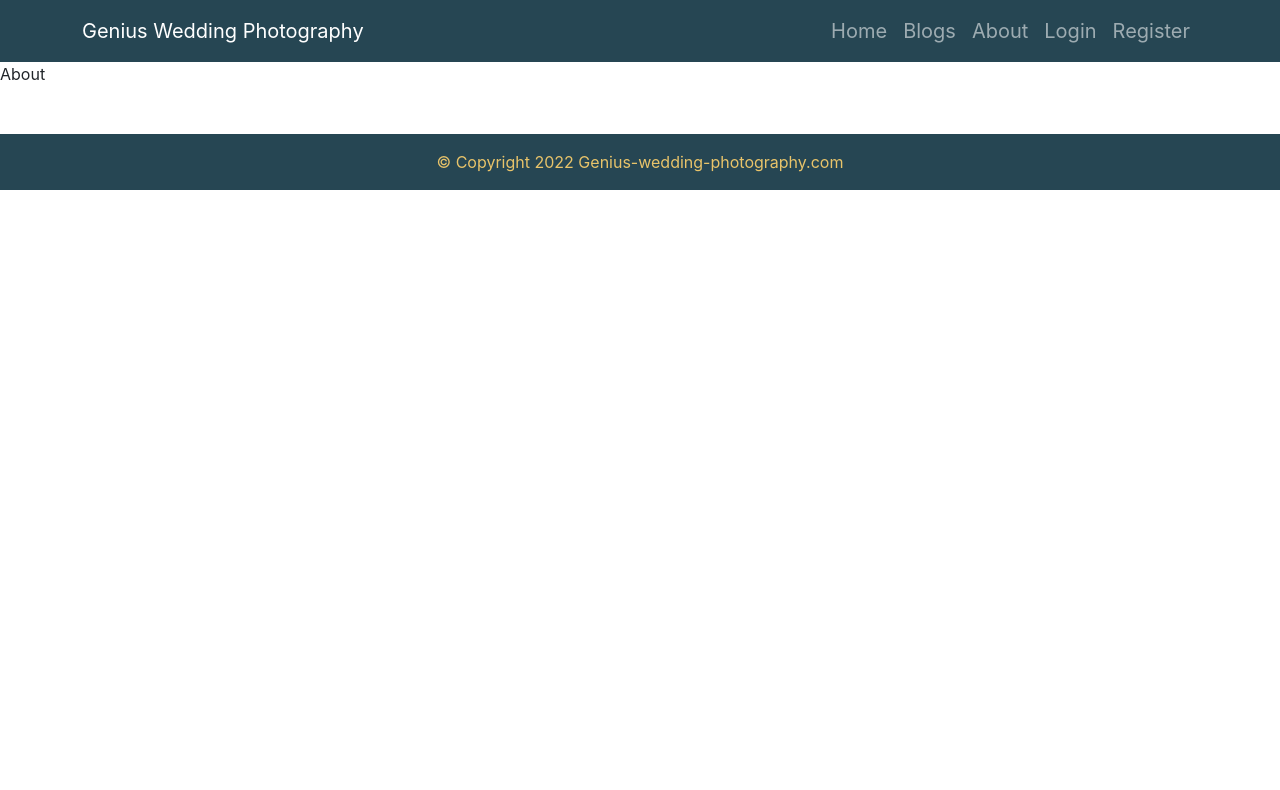
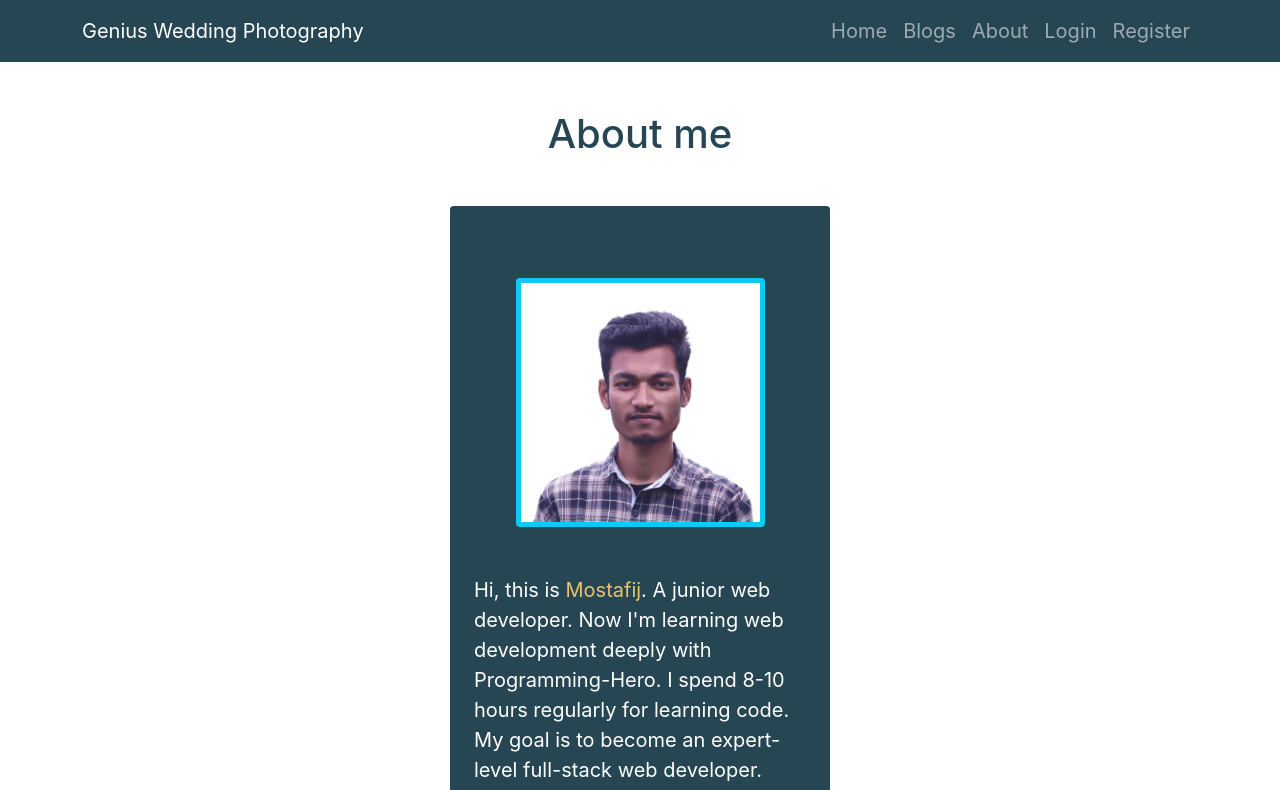
Before and after one commit to Mostafij68/Genius-wedding-photography, a React (Create React App) app: page /about in a window 1280 px wide. Shown: the top 790 px of the page. Built offline with nearby package versions, Linux system fonts and the light colour scheme; no server answers.

Commit message:
About page complete

```diff
--- a/src/pages/About/About.js
+++ b/src/pages/About/About.js
@@ -1,9 +1,24 @@
 import React from 'react';
+import profile from '../../images/profile/profile.png';
 
 const About = () => {
     return (
-        <div>
-            About
+        <div className='container'>
+            <h1 className='text-1 text-center my-5'>About me</h1>
+            <div className="row">
+                <div className="col-lg-4 col-md-3 col-sm-1"></div>
+                <div className="col-lg-4 col-md-6 col-sm-10 bg-1 p-4 rounded">
+                    <div>
+                        <div className='w-75 mx-auto my-5 bg-white border border-5 border-info rounded'>
+                            <img className='mw-100' src={profile} alt="" />
+                        </div>
+                        <p className='text-white fs-5'>
+                            Hi, this is <span className='text-2'>Mostafij</span>. A junior web developer. Now I'm learning web development deeply with Programming-Hero. I spend 8-10 hours regularly for learning code.  My goal is to become an expert-level full-stack web developer. Where I can help people to grow their businesses. And I believe that with a lot of practice and hard work, I can achieve my goal.
+                        </p>
+                    </div>
+                </div>
+                <div className="col-lg-4 col-md-3 col-sm-1"></div>
+            </div>
         </div>
     );
 };
```
Also changed, not shown: src/hooks/hooks.js (deleted), src/images/profile/profile.png (added).
